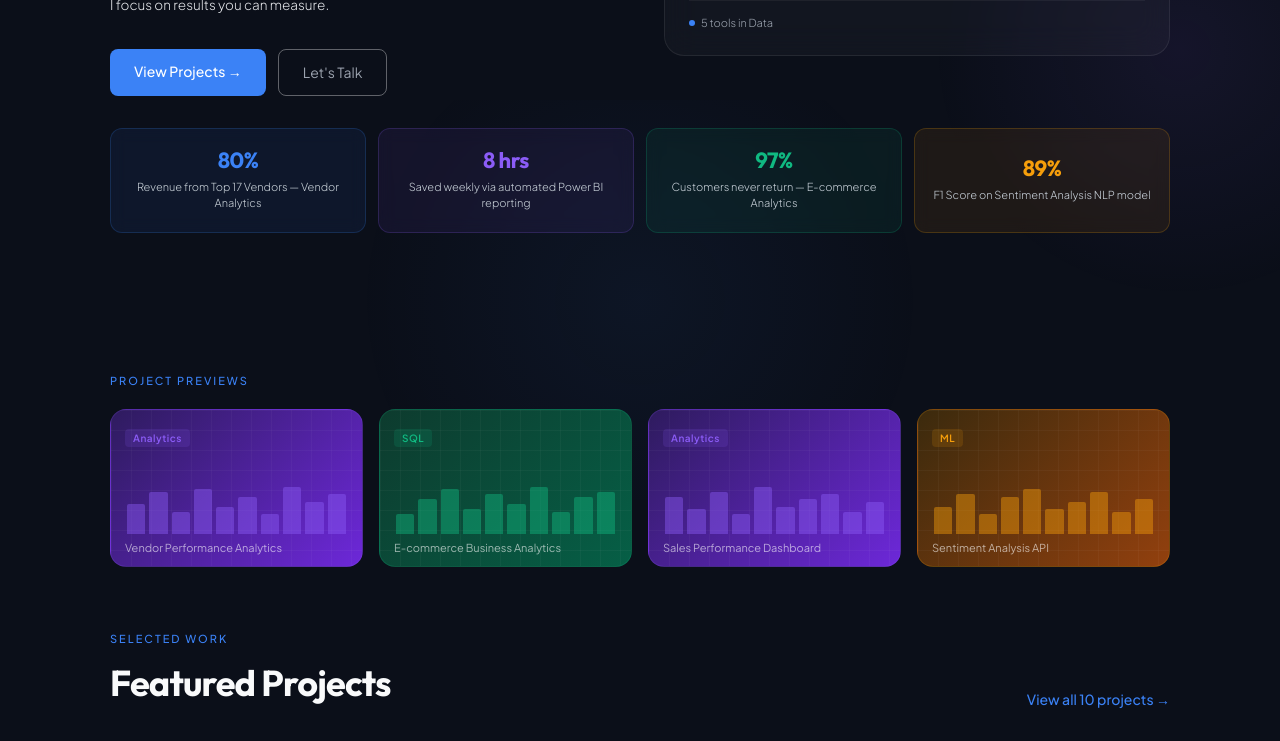
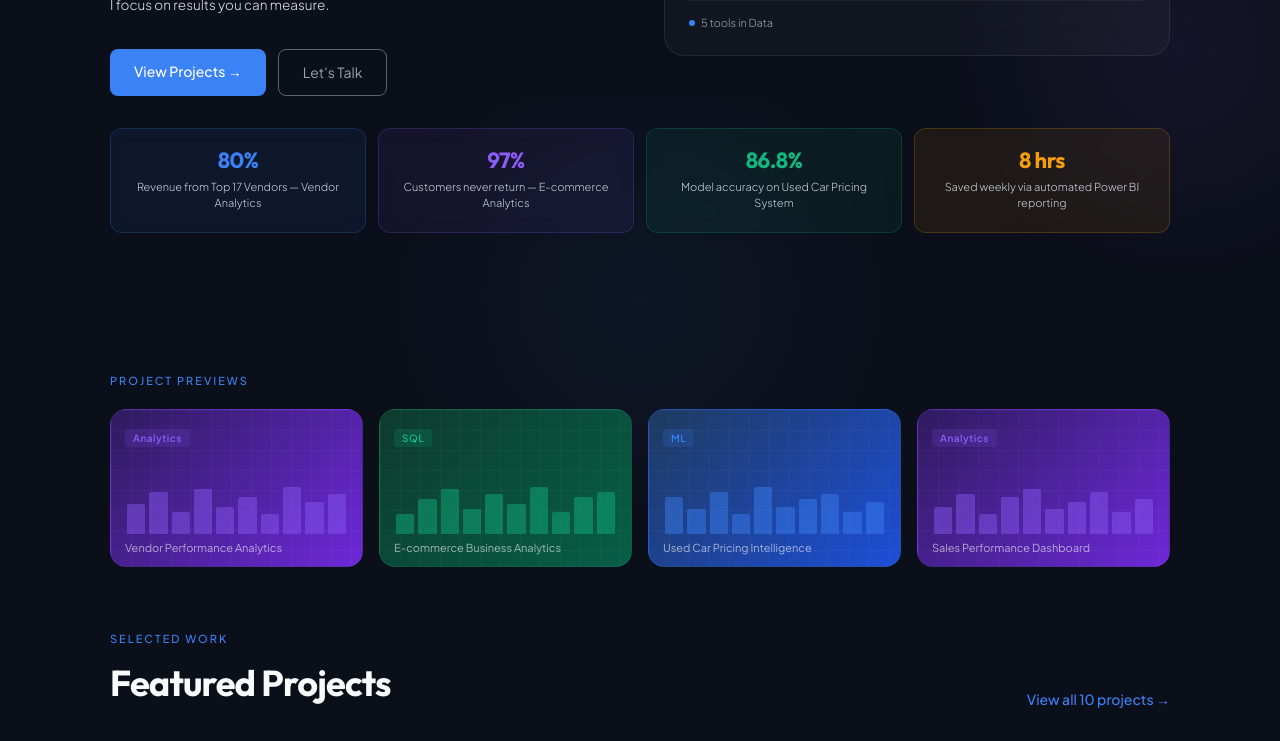
Before and after one commit to sujaldeb/sujal-portfolio, a React (Vite) app: page / in a window 1280 px wide. Shown: the part 400-1141 px from the top of the page. Built offline with nearby package versions, Linux system fonts and the light colour scheme.

Commit message:
used car pricing added as featured project

```diff
--- a/src/components/Hero.jsx
+++ b/src/components/Hero.jsx
@@ -66,9 +66,9 @@ const skillCategories = [
 
 const impactCards = [
   { metric: '80%', desc: 'Revenue from Top 17 Vendors — Vendor Analytics', color: '#3B82F6', bg: 'rgba(59,130,246,0.08)', border: 'rgba(59,130,246,0.2)', projectId: 'vendor-performance' },
-  { metric: '8 hrs', desc: 'Saved weekly via automated Power BI reporting', color: '#8B5CF6', bg: 'rgba(139,92,246,0.08)', border: 'rgba(139,92,246,0.2)', projectId: 'project-3' },
-  { metric: '97%', desc: 'Customers never return — E-commerce Analytics', color: '#10B981', bg: 'rgba(16,185,129,0.08)', border: 'rgba(16,185,129,0.2)', projectId: 'ecommerce-analytics' },
-  { metric: '89%', desc: 'F1 Score on Sentiment Analysis NLP model', color: '#F59E0B', bg: 'rgba(245,158,11,0.08)', border: 'rgba(245,158,11,0.2)', projectId: 'project-4' },
+  { metric: '97%', desc: 'Customers never return — E-commerce Analytics', color: '#8B5CF6', bg: 'rgba(139,92,246,0.08)', border: 'rgba(139,92,246,0.2)', projectId: 'ecommerce-analytics' },
+  { metric: '86.8%', desc: 'Model accuracy on Used Car Pricing System', color: '#10B981', bg: 'rgba(16,185,129,0.08)', border: 'rgba(16,185,129,0.2)', projectId: 'used-car-pricing' },
+  { metric: '8 hrs', desc: 'Saved weekly via automated Power BI reporting', color: '#F59E0B', bg: 'rgba(245,158,11,0.08)', border: 'rgba(245,158,11,0.2)', projectId: 'project-4' },
 ]
 
 const getSkillGrid = (label, count) => {
--- a/src/data/projects.js
+++ b/src/data/projects.js
@@ -9,7 +9,7 @@ export const projects = [
     metricLabel: "Revenue from Top 17 Vendors",
     metric2: "$4M+",
     metric2Label: "Losses from Underperforming Products",
-    problem: "A liquor distribution business lacked visibility into vendor performance, product profitability, and inventory risk.",
+    problem: "",
     problemBullets: [
       "Data was spread across multiple large CSV files with no centralized system for analysis.",
       "Difficult to identify underperforming products or detect overstock risk early.",
@@ -46,7 +46,7 @@ export const projects = [
     metricLabel: "Customers Never Return",
     metric2: "5.4x",
     metric2Label: "Increase in 1★ Reviews from Late Deliveries",
-    problem: "Despite strong revenue growth, the platform suffered from extremely low customer retention, inconsistent delivery performance, and unclear seller contribution.",
+    problem: "",
     problemBullets: [
       "The business lacked a unified view of customer behavior, logistics impact, and revenue distribution.",
       "Difficult to identify root causes of churn and scale sustainably without clear analytics.",
@@ -74,7 +74,45 @@ export const projects = [
     images: [],
   },
   {
-    id: "project-3",
+    id: "used-car-pricing",
+    title: "Used Car Pricing Intelligence System",
+    tag: "ML",
+    featured: true,
+    shortDesc: "Built an end-to-end machine learning system on 370K+ listings to predict fair vehicle prices, detect overpriced listings, and uncover key drivers of price variation.",
+    metric: "86.8%",
+    metricLabel: "Model Accuracy (R²)",
+    metric2: "$705",
+    metric2Label: "Median Pricing Error",
+    problem: "",
+    problemBullets: [
+      "Used car listings vary widely across regions with no standardized pricing benchmark.",
+      "Buyers struggle to identify overpriced vehicles, while sellers lack guidance for competitive pricing.",
+      "Marketplace data is noisy, inconsistent, and influenced by multiple interacting factors like age, mileage, and condition.",
+    ],
+    approach: "",
+    approachBullets: [
+      "Built a full ML pipeline to process 370K+ listings with cleaning, feature engineering, and transformation.",
+      "Engineered key features such as car_age and log_price to capture depreciation patterns and stabilize variance.",
+      "Applied statistical hypothesis testing (correlation, ANOVA, T-test) to validate key pricing drivers.",
+      "Trained and optimized Random Forest models with hyperparameter tuning for strong predictive performance.",
+      "Used feature importance analysis to interpret model behavior and identify dominant price factors.",
+    ],
+    result: "",
+    resultBullets: [
+      "Achieved R² of 0.868, explaining 86.8% of price variance across listings.",
+      "Reached median prediction error of $705, with 78.6% predictions within $2,500.",
+      "Identified that car age and mileage account for over 50% of total pricing signal.",
+      "Detected strong pricing influence from manufacturer, fuel type, and vehicle condition.",
+      "Highlighted reduced accuracy for high-value luxury vehicles due to missing fine-grained features.",
+      "Built a pricing system comparable to tools like Kelley Blue Book for estimating fair market value.",
+    ],
+    tools: ["Python", "Pandas", "NumPy", "Scikit-learn", "SciPy", "Matplotlib", "Seaborn"],
+    github: "https://github.com/sujaldeb/Used-Car-Pricing-Intelligence-System",
+    live: "",
+    images: [],
+  },
+  {
+    id: "project-4",
     title: "Sales Performance Dashboard",
     tag: "Analytics",
     featured: true,
@@ -93,10 +131,10 @@ export const projects = [
     images: [],
   },
   {
-    id: "project-4",
+    id: "project-5",
     title: "Sentiment Analysis API",
     tag: "ML",
-    featured: true,
+    featured: false,
     shortDesc: "Fine-tuned BERT for product review sentiment. Deployed as REST API with 200ms response time.",
     metric: "89%",
     metricLabel: "F1 score",
@@ -112,7 +150,7 @@ export const projects = [
     images: [],
   },
   {
-    id: "project-5",
+    id: "project-6",
     title: "HR Attrition Analysis",
     tag: "Analytics",
     featured: false,
@@ -131,7 +169,7 @@ export const projects = [
     images: [],
   },
   {
-    id: "project-6",
+    id: "project-7",
     title: "Credit Card Segmentation",
     tag: "ML",
     featured: false,
@@ -150,7 +188,7 @@ export const projects = [
     images: [],
   },
   {
-    id: "project-7",
+    id: "project-8",
     title: "Sales Forecasting Model",
     tag: "ML",
     featured: false,
@@ -169,7 +207,7 @@ export const projects = [
     images: [],
   },
   {
-    id: "project-8",
+    id: "project-9",
     title: "SQL Murder Mystery Solved",
     tag: "SQL",
     featured: false,
@@ -183,25 +221,6 @@ export const projects = [
     result: "Successfully identified the murderer. Documented the full query logic step by step.",
     resultBullets: null,
     tools: ["SQL", "SQLite"],
-    github: "#",
-    live: "",
-    images: [],
-  },
-  {
-    id: "project-9",
-    title: "Movie Recommendation System",
-    tag: "ML",
-    featured: false,
-    shortDesc: "Built a content-based and collaborative filtering recommendation engine on MovieLens dataset.",
-    metric: "92%",
-    metricLabel: "precision@10",
-    problem: "Users struggle to find relevant movies from a catalogue of 10,000+ titles.",
-    problemBullets: null,
-    approach: "Implemented both content-based filtering using TF-IDF and collaborative filtering using SVD.",
-    approachBullets: null,
-    result: "92% precision@10. Combined hybrid model outperformed either approach alone.",
-    resultBullets: null,
-    tools: ["Python", "Scikit-learn", "TF-IDF", "SVD"],
     github: "#",
     live: "",
     images: [],
--- a/src/pages/Home.jsx
+++ b/src/pages/Home.jsx
@@ -26,8 +26,8 @@ const Home = () => {
               {[
                 { title: 'Vendor Performance Analytics', tag: 'Analytics', color: '#8B5CF6', gradient: 'linear-gradient(135deg, #2e1b5e, #6D28D9)', bars: [60,85,45,90,55,75,40,95,65,80] },
                 { title: 'E-commerce Business Analytics', tag: 'SQL', color: '#10B981', gradient: 'linear-gradient(135deg, #0d3b2e, #065F46)', bars: [40,70,90,50,80,60,95,45,75,85] },
-                { title: 'Sales Performance Dashboard', tag: 'Analytics', color: '#8B5CF6', gradient: 'linear-gradient(135deg, #2e1b5e, #6D28D9)', bars: [75,50,85,40,95,55,70,80,45,65] },
-                { title: 'Sentiment Analysis API', tag: 'ML', color: '#F59E0B', gradient: 'linear-gradient(135deg, #3b2a0d, #92400E)', bars: [55,80,40,75,90,50,65,85,45,70] },
+                { title: 'Used Car Pricing Intelligence', tag: 'ML', color: '#3B82F6', gradient: 'linear-gradient(135deg, #1e3a5f, #1D4ED8)', bars: [75,50,85,40,95,55,70,80,45,65] },
+                { title: 'Sales Performance Dashboard', tag: 'Analytics', color: '#8B5CF6', gradient: 'linear-gradient(135deg, #2e1b5e, #6D28D9)', bars: [55,80,40,75,90,50,65,85,45,70] },
               ].map((item, i) => (
                 <div key={i}
                   style={{ background: item.gradient, border: `0.5px solid ${item.color}33`, borderRadius: '16px', overflow: 'hidden', position: 'relative', aspectRatio: '16/10', cursor: 'pointer', transition: 'transform 0.2s, border-color 0.2s' }}
@@ -84,7 +84,6 @@ const Home = () => {
               Background
             </div>
 
-            {/* Heading + Identity Pill */}
             <div style={{ display: 'flex', justifyContent: 'space-between', alignItems: 'center', flexWrap: 'wrap', gap: '16px', marginBottom: '32px' }}>
               <h2 style={{ fontFamily: 'Outfit, sans-serif', fontSize: '36px', fontWeight: '700', color: '#F9FAFB', letterSpacing: '-0.8px', margin: 0 }}>
                 About Me
@@ -105,7 +104,6 @@ const Home = () => {
               </div>
             </div>
 
-            {/* Main Glass Card */}
             <div style={{ background: 'rgba(255,255,255,0.03)', backdropFilter: 'blur(12px)', WebkitBackdropFilter: 'blur(12px)', border: '0.5px solid rgba(255,255,255,0.08)', borderRadius: '20px', overflow: 'hidden', borderLeft: '3px solid #3B82F6' }}>
               <div className="about-card-grid">
                 <div style={{ padding: '32px', borderRight: '0.5px solid rgba(255,255,255,0.06)' }}>
@@ -148,7 +146,6 @@ const Home = () => {
               </div>
             </div>
 
-            {/* Competencies */}
             <div style={{ marginTop: '48px', paddingTop: '40px', borderTop: '0.5px solid rgba(255,255,255,0.06)' }}>
               <div style={{ fontSize: '11px', letterSpacing: '2px', color: '#3B82F6', textTransform: 'uppercase', fontWeight: '500', marginBottom: '20px' }}>
                 Core Competencies
```
